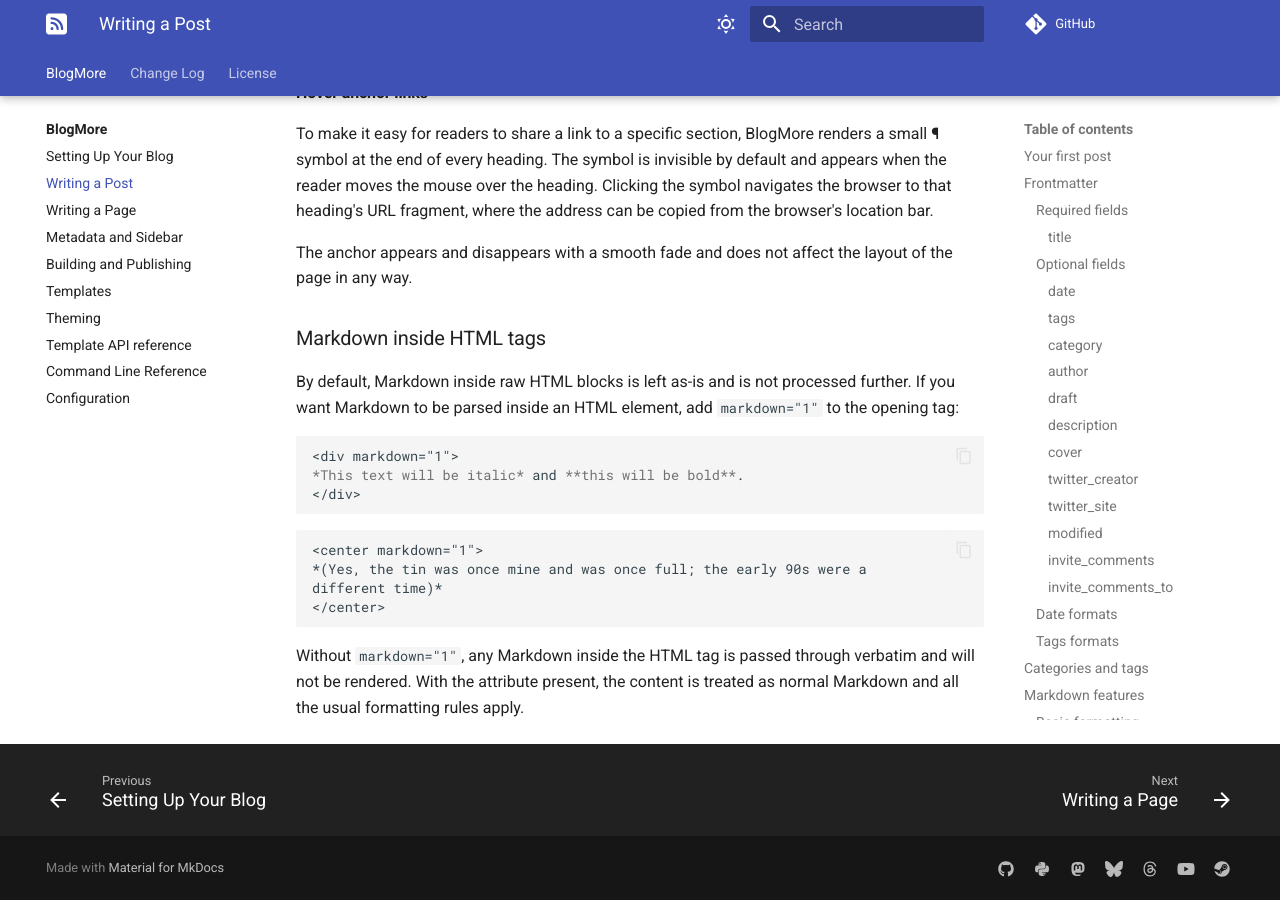
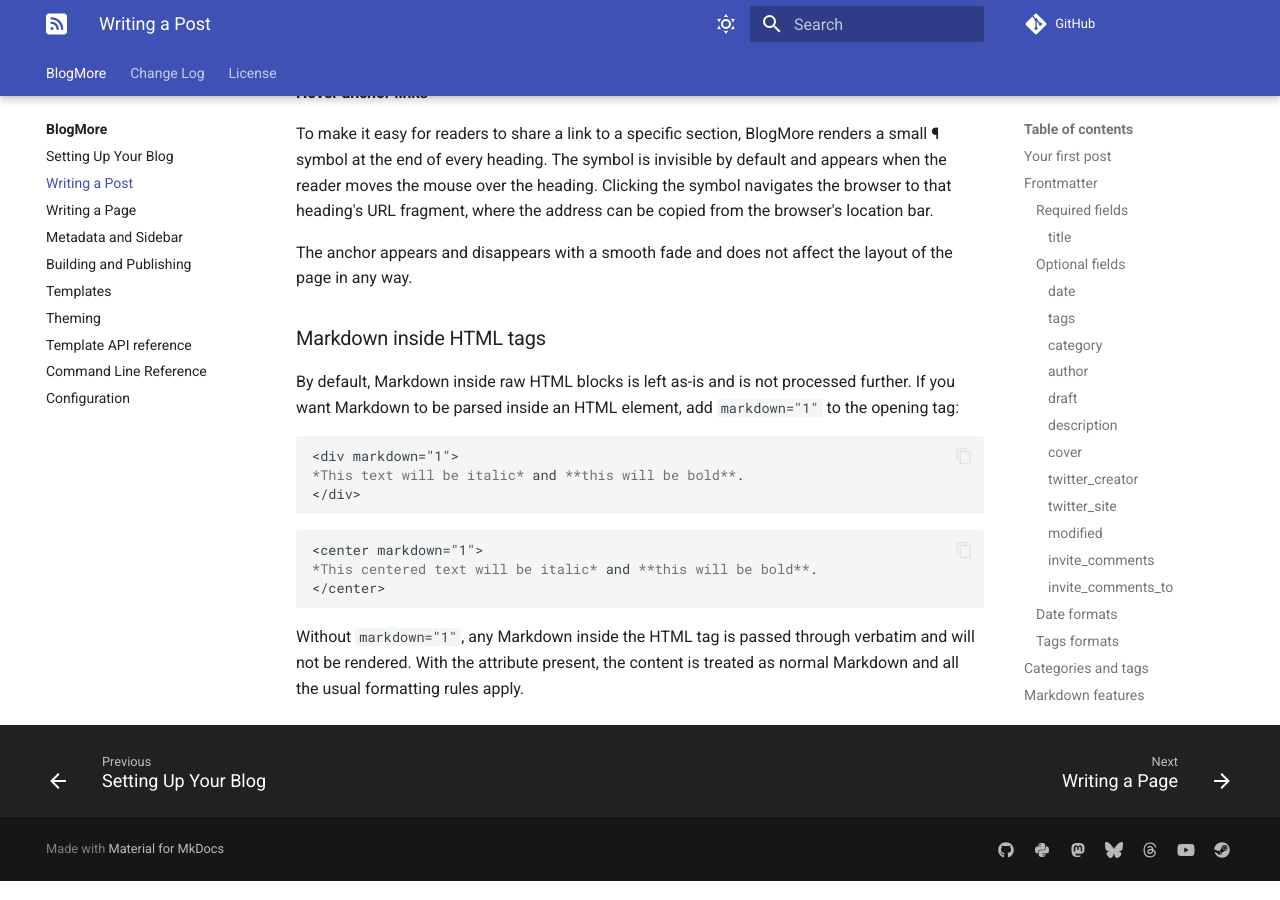
Before and after one commit to davep/blogmore, an MkDocs documentation site: the page built from docs/writing_a_post.md, in a window 1280 px wide and 900 px high, scrolled down 7225 px. Built offline with MkDocs 1.6.1 and Material for MkDocs 9.7.7, drawn with Linux system fonts in a browser that asks for light colours; comment, search, counter and statistics services are not loaded.

Commit message:
Clean up the example in the documentation
Nobody needs to be reading about my 1990s smoking habit.

````diff
--- a/docs/writing_a_post.md
+++ b/docs/writing_a_post.md
@@ -356,8 +356,7 @@
 
 ```markdown
 <center markdown="1">
-*(Yes, the tin was once mine and was once full; the early 90s were a
-different time)*
+*This centered text will be italic* and **this will be bold**.
 </center>
 ```
 
````
